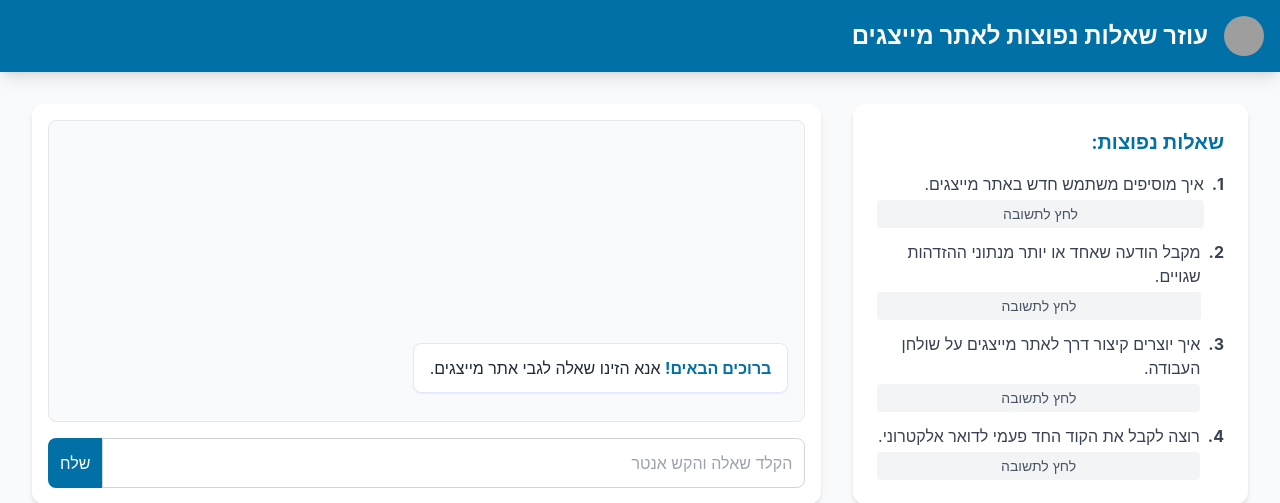
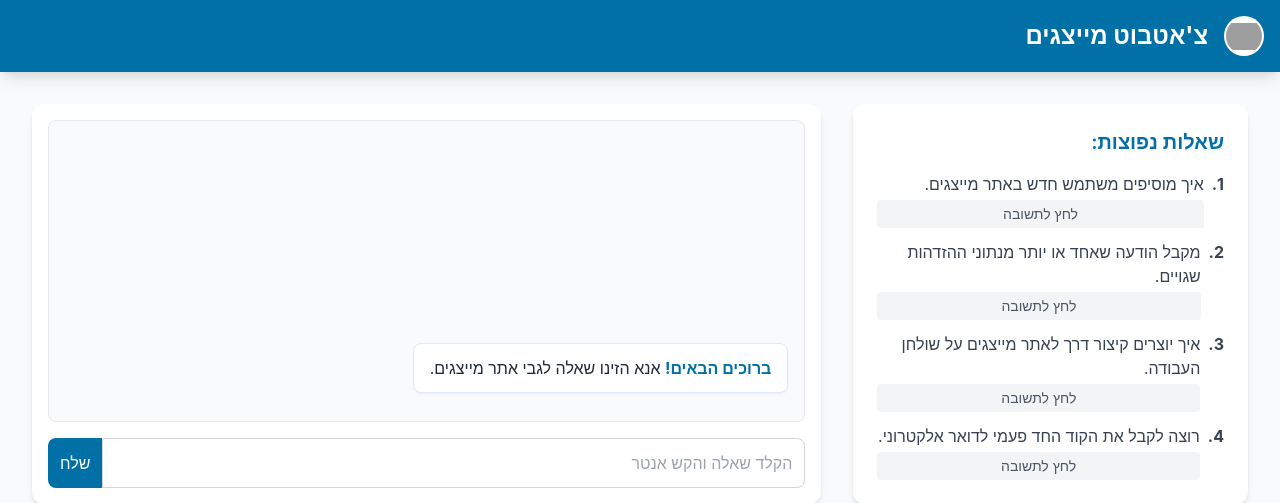
Before and after one commit to arie5981/faq2, a Flask app: page / in a window 1280 px wide. Shown: the top 503 px of the page. Run offline with Flask 3, Linux system fonts and the light colour scheme; some libraries are stand-ins or nearby versions; grey boxes are pictures that could not be loaded.

Commit message:
Update index.html

```diff
--- a/templates/index.html
+++ b/templates/index.html
@@ -94,13 +94,11 @@
 <body class="bg-gray-50">
 
     <!-- סרגל עליון (Header) -->
-    <div class="header-bar bg-[#0070a7] text-white p-4 flex items-center shadow-lg">
-        <!-- נניח שהלוגו קיים בנתיב זה, אחרת נראה תמונה חסרה -->
-        <!-- החלפתי את הלוגו לפלייסהולדר עם צבעים מתאימים -->
-        <img src="{{ url_for('static', filename='logobtl.png') }}" alt="לוגו הביטוח הלאומי"
-             class="header-logo w-10 h-10 ml-4 rounded-full"
-             onerror="this.onerror=null; this.src='https://placehold.co/40x40/ffffff/0070a7?text=M'">
-        <h1 class="header-title text-2xl font-bold">עוזר שאלות נפוצות לאתר מייצגים</h1>
+<div class="header-bar bg-[#0070a7] text-white p-4 flex items-center shadow-lg">
+        <img src="https://raw.githubusercontent.com/arie5981/faq2/main/logobtl.PNG"
+             alt="לוגו הביטוח הלאומי"
+             class="header-logo w-10 h-10 ml-4 object-contain bg-white p-0.5 rounded-full">
+        <h1 class="header-title text-2xl font-bold">צ'אטבוט מייצגים</h1>
     </div>
 
     <!-- עוטף את שטח הצ'אט ושדה הקלט -->
```
